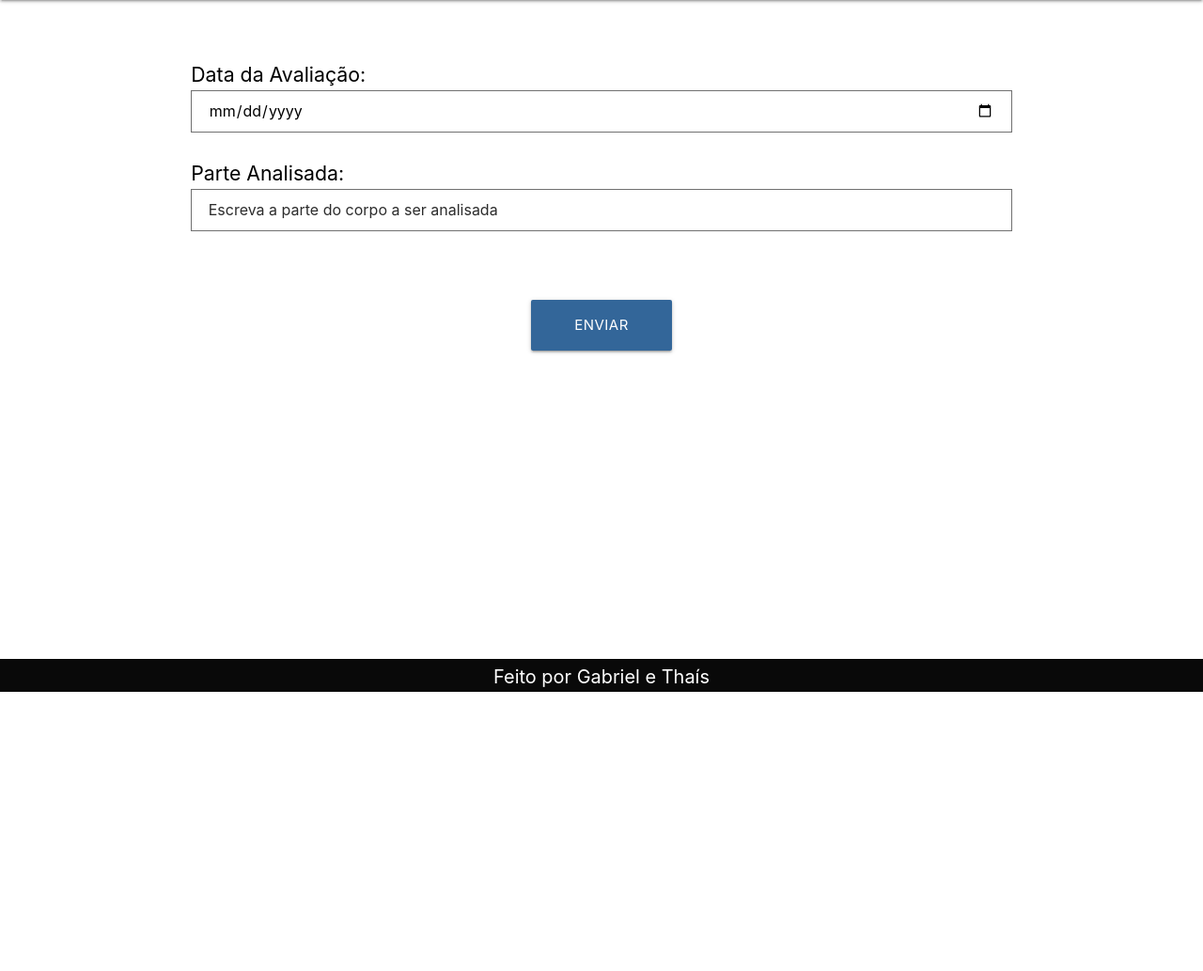
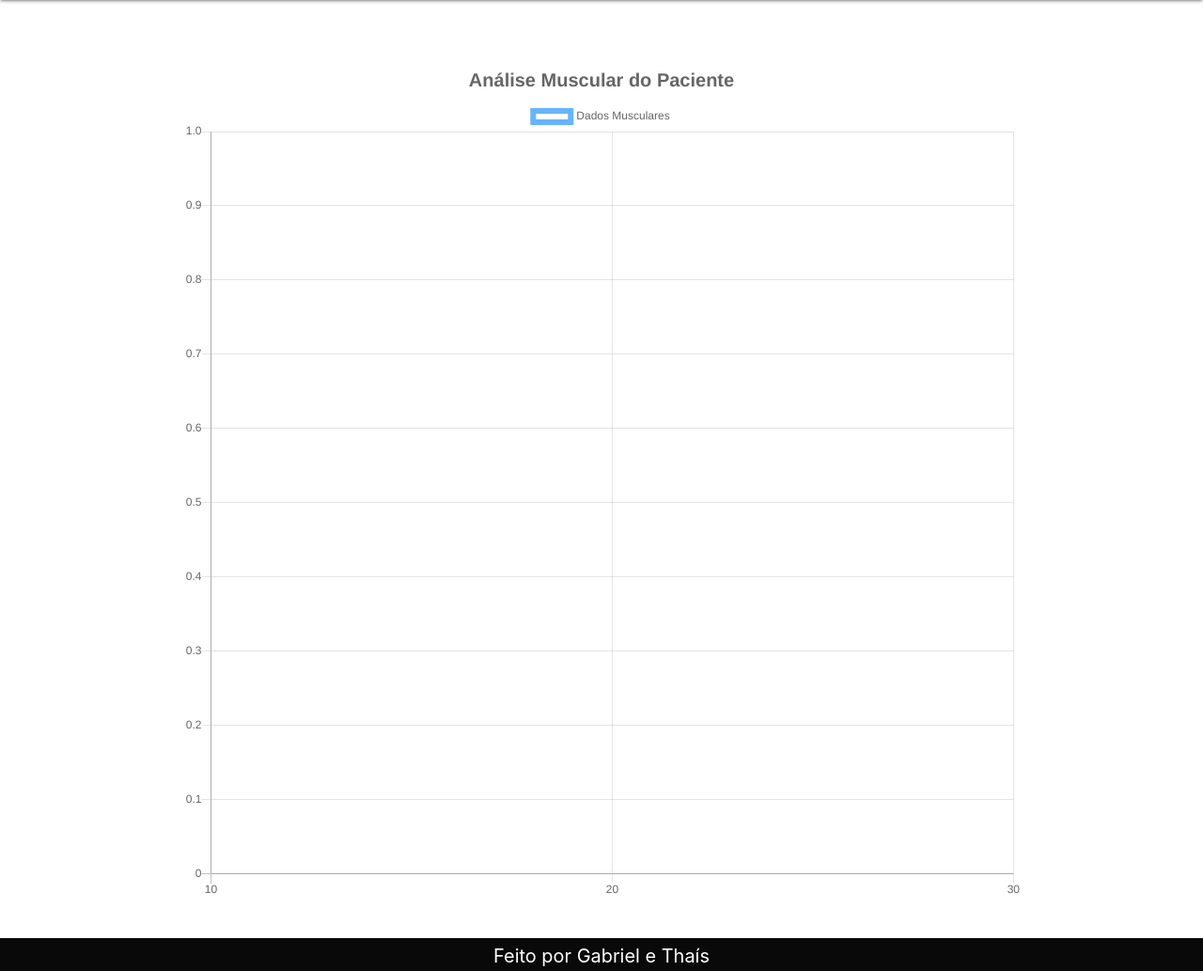
Before and after one commit to gabrielrmodesto/kaora-tg, a Django app: page /avaliacao/1/ in a window 1280 px wide. Shown: the part 64-1097 px from the top of the page at 94% size. Before the commit the page ends 800 px from the top, so only its background shows below. Run offline with Django 3.2, Linux system fonts and the light colour scheme; tables that the repository leaves empty hold one stand-in row (Sample ...); a map, chart or similar area stays blank; some libraries are stand-ins or nearby versions.

Commit message:
Alteracoes para o grafico aparecer

```diff
--- a/kaoraweb/kaorawebpages/form.py
+++ b/kaoraweb/kaorawebpages/form.py
@@ -65,8 +65,7 @@ class AnotacaoForm(ModelForm):
 class DadosMusculosForm(ModelForm):
     class Meta:
         model = Dados_Musculos
-        fields = ('dados_musculos','data','parteAnalisada')
+        fields = ('dadosMusculos','dia')
         widgets = {
-            'data': DateInput(attrs={'type': 'date'}),
-            'parteAnalisada' : TextInput(attrs={'placeholder': 'Escreva a parte do corpo a ser analisada'}),
+            'dia': DateInput(attrs={'type': 'date'}),
         }
--- a/kaoraweb/kaorawebpages/models.py
+++ b/kaoraweb/kaorawebpages/models.py
@@ -49,9 +49,5 @@ class Anotacao_Paciente(models.Model):
         return self.parteCorpo
 
 class Dados_Musculos(models.Model):
-    dados_musculos = models.IntegerField()
-    data = models.DateTimeField()
-    parteAnalisada = models.CharField(max_length=40, blank=True, null=True)
-
-    def __str__(self):
-        return self.parteAnalisada
+    dadosMusculos = models.IntegerField()
+    dia = models.DateTimeField()
--- a/kaoraweb/kaorawebpages/static/js/grafico.js
+++ b/kaoraweb/kaorawebpages/static/js/grafico.js
@@ -1,14 +1,14 @@
-var ctx = document.getElementById("paciente-grafico");
-var dados_musculos = JSON.parse('{{ dados_musculos| safe }}');
-var data = JSON.parse('{{ data|safe }}');
+var ctx = document.getElementById("myChart");
+var dadosMusculos = JSON.parse('[10,20,30]');
+var dia = JSON.parse('["2018-11-10 01:38:26+00:00", "2018-11-03 12:00:00+00:00", "2018-11-14 06:00:00+00:00"]');
 
 var graficoPaciente = new Chart(ctx, {
     type: 'line',
     data: {
-        labels: data,
+        labels: dadosMusculos,
         datasets:[{
             label: 'Dados Musculares',
-            data: dados_musculos,
+            data: dia,
             borderWidth: 6,
 			borderColor: 'rgba(77,166,253,0.85)',
 			backgroundColor: 'transparent',
@@ -23,15 +23,5 @@ var graficoPaciente = new Chart(ctx, {
         labels:{
             fontStyle: 'bold',
         },
-        scales: {
-            xAxes: [{
-                type: 'time',
-                time: {
-                    displayFormats: {
-                        quarter: 'MMM YYYY'
-                    }
-                }
-            }]
-        }
     }
 });
--- a/kaoraweb/kaorawebpages/templates/kaorawebpages/avaliacao.html
+++ b/kaoraweb/kaorawebpages/templates/kaorawebpages/avaliacao.html
@@ -1,25 +1,6 @@
 {% include 'kaorawebpages/headerMain.html' %}
+
 <div class="container">
-    <form action="" method="POST">
-        {% csrf_token %}
-        <div class="row">
-            <div class="col s12">
-                <label class="lblCadastro" for="{{ formAvaliacaoPaciente.data.id_for_label }}">Data da Avaliação:</label>
-                {{ formAvaliacaoPaciente.data }}
-            </div>
-        </div>
-        <div class="row">
-            <div class="col s12">
-                <label class="lblCadastro" for="{{ formAvaliacaoPaciente.parteAnalisada.id_for_label }}">Parte Analisada:</label>
-                {{ formAvaliacaoPaciente.parteAnalisada }}
-            </div>
-        </div>
-        <div class="row">
-            <div class="col s12 center btnEntrar">
-                <button class="waves-effect waves-light btn-large" type="submit">ENVIAR</button>
-            </div>
-        </div>
-    </form>
-    <canvas id="paciente-grafico"></canvas>
+    <canvas id="myChart" width="300" height="300"></canvas>
 </div>
 {% include 'kaorawebpages/footer.html' %}
--- a/kaoraweb/kaorawebpages/views.py
+++ b/kaoraweb/kaorawebpages/views.py
@@ -1,9 +1,14 @@
 import json
+import datetime
 from django.shortcuts import render,redirect
 from .models import Login, Fisioterapeuta, Paciente, Anotacao_Paciente, Dados_Musculos
 from .form import LoginForm, FisioterapeutaForm, PacienteForm, AnotacaoForm, DadosMusculosForm
 from django.contrib.auth import authenticate, login, logout
 from django.contrib.auth.decorators import login_required
+
+def myconverter(o):
+    if isinstance(o, datetime.datetime):
+        return o.__str__()
 
 def Cadastro_Fisioterapeuta(request):
     formFisioterapeuta = FisioterapeutaForm(request.POST or None)
@@ -70,7 +75,6 @@ def Perfil_Paciente(request, pk):
     data = {}
     paciente = Paciente.objects.get(pk=pk)
     anotacoes = Anotacao_Paciente.objects.all()
-    avaliacoes = Dados_Musculos.objects.all()
     formPacientes = PacienteForm(request.POST or None, instance=paciente)
     formAnotacao_Paciente = AnotacaoForm(request.POST or None)
     formAvaliacao = DadosMusculosForm(request.POST or None)
@@ -94,7 +98,15 @@ def Perfil_Paciente(request, pk):
     data['anotacoes'] = anotacoes
 
     #leitura das avaliacoes do paciente
-    data['avaliacoes'] = avaliacoes
+    # queryMuscle = Dados_Musculos.objects.all()
+    # dados_musculos = [int(obj.dados_musculos) for obj in queryMuscle]
+    # data = [obj.data for obj in queryMuscle]
+    # paciente = Paciente.objects.get(pk=pk)
+    # context = {
+    #     'dados_musculos': json.dumps(dados_musculos),
+    #     'data': json.dumps(data, default=myconverter),
+    # }
+    # data['context'] = context
 
     return render(request, 'kaorawebpages/paciente.html', data)
 
@@ -115,23 +127,17 @@ def Anotacao(request, pk):
 
 def Avaliacao(request, pk):
     dados = {}
-    formAvaliacaoPaciente = DadosMusculosForm(request.POST or None)
-    if formAvaliacaoPaciente.is_valid():
-        formAvaliacaoPaciente.save()
-        return redirect('perfil_paciente')
+    queryMuscle = Dados_Musculos.objects.all()
+    dadosMusculos = [int(obj.dadosMusculos) for obj in queryMuscle]
+    dia = [obj.dia for obj in queryMuscle]
+    paciente = Paciente.objects.get(pk=pk)
+    context = {
+        'dadosMusculos': json.dumps(dadosMusculos),
+        'dia': json.dumps(dia, default=myconverter),
+    }
 
-    # queryMuscle = Dados_Musculos.objects.all()
-    # dados_musculos = [obj.dados_musculos for obj in queryMuscle]
-    # data = [int(obj.data) for obj in queryMuscle]
-    # paciente = Paciente.objects.get(pk=pk)
-    # context = {
-    #     'dados_musculos': json.dumps(dados_musculos),
-    #     'data': json.dumps(data),
-    # }
-
-    dados['formAvaliacaoPaciente'] = formAvaliacaoPaciente
-    #dados['context'] = context
-    #dados['paciente'] = paciente
+    dados['context'] = context
+    dados['paciente'] = paciente
     return render(request, 'kaorawebpages/avaliacao.html', dados)
 
 def sair(request):
```
Also changed, not shown: kaoraweb/kaorawebpages/templates/kaorawebpages/paciente.html (+3 -8 lines), kaoraweb/kaorawebpages/migrations/0009_remove_dados_musculos_parteanalisada.py (added), kaoraweb/kaorawebpages/migrations/0010_auto_20181103_0251.py (added), kaoraweb/kaorawebpages/migrations/0011_auto_20181103_1846.py (added).
